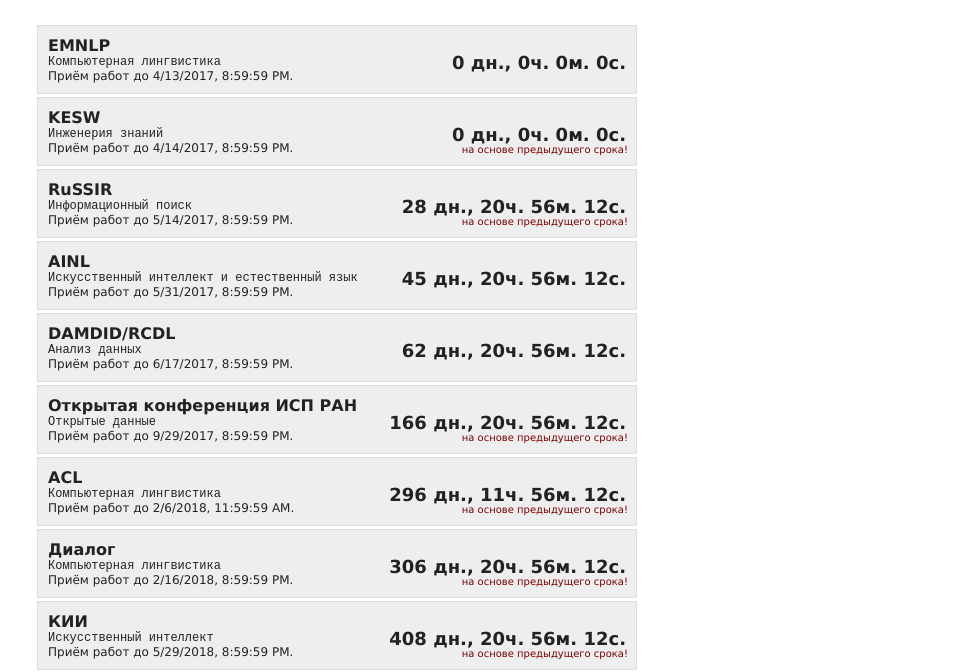
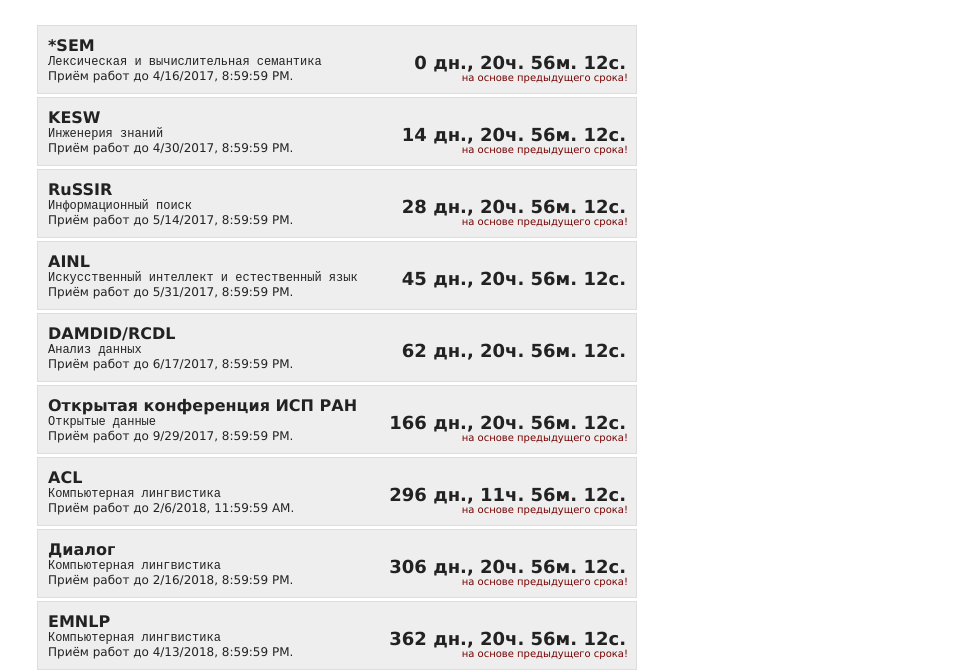
Before and after one commit to nlpub/countdown, a plain HTML site: page index.html in a window 1280 px wide. Shown: the part 109-781 px from the top of the page, without its empty margins (303-1280 px from the left). Drawn offline with nearby package versions, Linux system fonts and the light colour scheme.

Commit message:
*SEM, EMNLP, KESW

```diff
--- a/index.html
+++ b/index.html
@@ -46,9 +46,9 @@
 // Note 2: dates are shifted by 1 for month, as they start at 0. Thanks date object in Javascript!
 var deadlines = new Array();
 
-deadlines.push({venue: "EMNLP", area: "Компьютерная лингвистика", deadline: new Date(2017, 4 - 1, 14 - 1, 23, 59, 59, 0)});
+deadlines.push({venue: "*SEM", area: "Лексическая и вычислительная семантика", deadline: new Date(2017, 4 - 1, 17 - 1, 23, 59, 59, 0), approx: 1});
 
-deadlines.push({venue: "KESW", area: "Инженерия знаний", deadline: new Date(2017, 4 - 1, 15 - 1, 23, 59, 59, 0), approx: 1});
+deadlines.push({venue: "KESW", area: "Инженерия знаний", deadline: new Date(2017, 5 - 1, 1 - 1, 23, 59, 59, 0), approx: 1});
 
 deadlines.push({venue: "RuSSIR", area: "Информационный поиск", deadline: new Date(2017, 5 - 1, 15 - 1, 23, 59, 59, 0), approx: 1});
 
@@ -61,6 +61,8 @@
 deadlines.push({venue: "ACL", area: "Компьютерная лингвистика", deadline: new Date(2018, 2 - 1, 7 - 1, 14, 59, 59, 0), approx: 1});
 
 deadlines.push({venue: "Диалог", area: "Компьютерная лингвистика", deadline: new Date(2018, 2 - 1, 17 - 1, 23, 59, 59, 0), approx: 1});
+
+deadlines.push({venue: "EMNLP", area: "Компьютерная лингвистика", deadline: new Date(2018, 4 - 1, 14 - 1, 23, 59, 59, 0), approx: 1});
 
 deadlines.push({venue: "КИИ", area: "Искусственный интеллект", deadline: new Date(2018, 5 - 1, 30 - 1, 23, 59, 59, 0), approx: 1});
 
```
